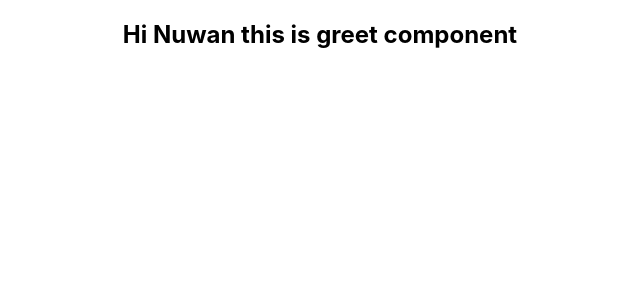
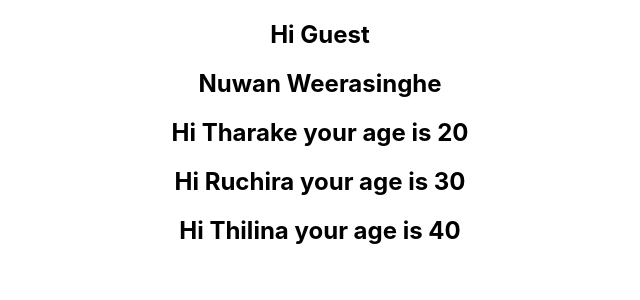
Before and after one commit to nuwan199044/react-typescript, a React (Create React App) app: page / in a window 1280 px wide. Shown: the top 300 px of the page, without its empty margins (320-960 px from the left). Built offline with nearby package versions, Linux system fonts and the light colour scheme.

Commit message:
Working with different data types

```diff
--- a/src/App.tsx
+++ b/src/App.tsx
@@ -1,10 +1,35 @@
 import './App.css';
 import { Greet } from './components/Greet';
+import { Person } from './components/Person';
+import { Persons } from './components/PersonList';
 
 function App() {
+
+  const person = {
+    firstName : "Nuwan",
+    lastName: "Weerasinghe"
+  }
+
+  const personList = [
+    {
+      firstName: "Tharake",
+      age : 20
+    },
+    {
+      firstName: "Ruchira",
+      age : 30
+    },
+    {
+      firstName: "Thilina",
+      age : 40
+    }
+  ]
+
   return (
     <div className="App">
-      <Greet name='Nuwan' />
+      <Greet name='Nuwan' messageCount={6} isLoggedIn={false} />
+      <Person name={person} />
+      <Persons names={personList} />
     </div>
   );
 }
--- a/src/components/Greet.tsx
+++ b/src/components/Greet.tsx
@@ -1,11 +1,17 @@
 type GreetObject = {
-    name: string
+    name: string,
+    messageCount: number,
+    isLoggedIn: boolean
 }
 
 export const Greet = (props:GreetObject) => {
     return (
         <div>
-            <h2>Hi {props.name} this is greet component </h2>
+            <h2>
+                {props.isLoggedIn
+                    ? `Hi ${props.name} this is greet component. you have ${props.messageCount} messages`
+                    : `Hi Guest` }
+            </h2>
         </div>
     )
 }
--- /dev/null
+++ b/src/components/Person.tsx
@@ -0,0 +1,12 @@
+type personPorps = {
+    name : {
+        firstName : string,
+        lastName : string
+    }
+}
+
+export const Person = (props: personPorps) => {
+    return (
+        <h2>{props.name.firstName} {props.name.lastName}</h2>
+    )
+}
--- /dev/null
+++ b/src/components/PersonList.tsx
@@ -0,0 +1,18 @@
+type PersonList = {
+    names: {
+        firstName: string,
+        age : number
+    }[]
+}
+
+export const Persons = (props: PersonList) => {
+    return(
+        <div>
+            {props.names.map(name => {
+                return (
+                    <h2 key={name.firstName}>Hi {name.firstName} your age is {name.age}</h2>
+                )
+            })}
+        </div>
+    )
+}
```
